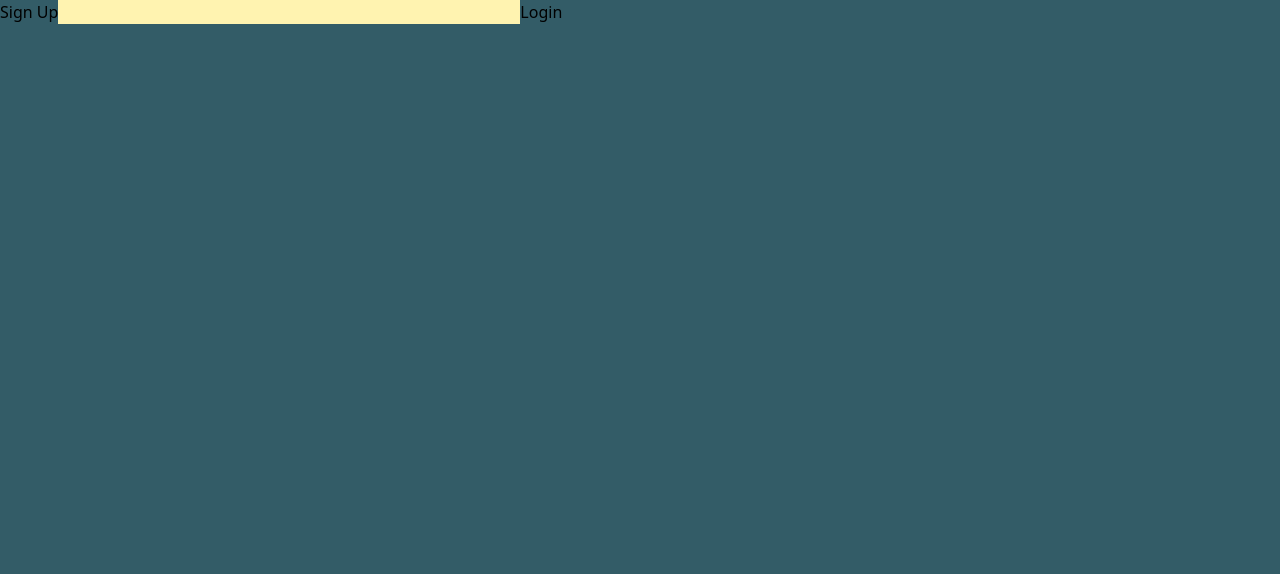
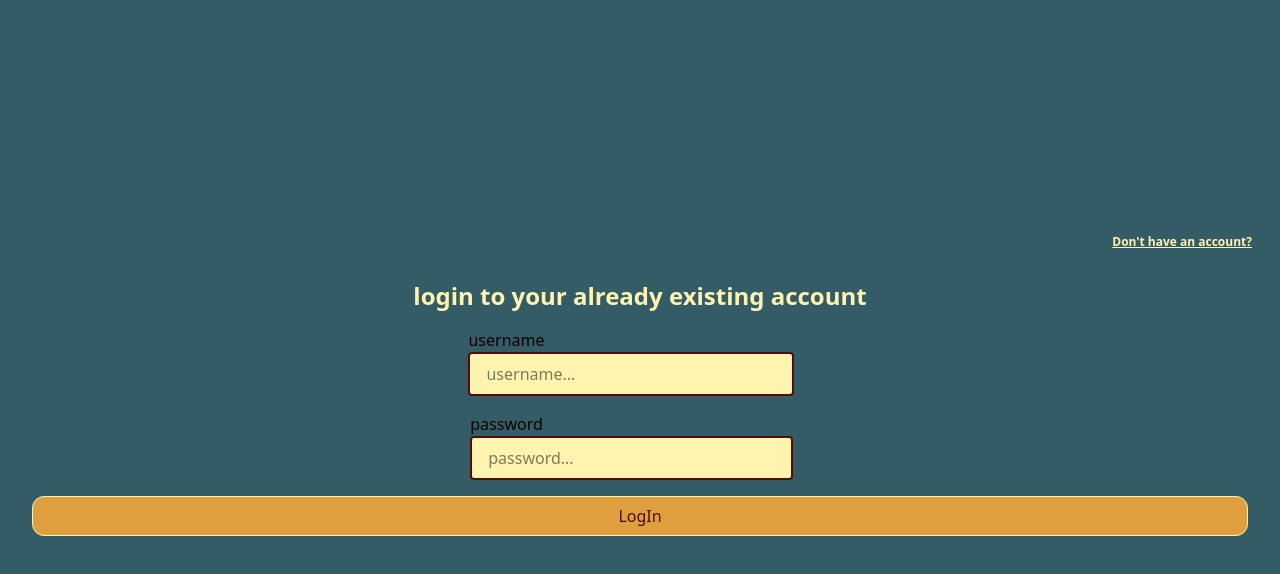
Before and after one commit to amr-amoudi/language-learning-app, a Next.js app: page /login in a window 1280 px wide. Shown: the top 574 px of the page. Built offline with nearby package versions, Linux system fonts and the light colour scheme; no server answers.

Commit message:
changed the style of LogInForm.tsx and refactored it so now it holds signIn page too, changed the login on "/" route controlled the errors when that could happen while the user tries to login

```diff
--- a/src/app/auth/LogIn.ts
+++ b/src/app/auth/LogIn.ts
@@ -13,5 +13,4 @@ export async function LogIn(userId: string){
         maxAge: 60 * 60 * 24 * 30, // one month
         path: "/"
     })
-
 }
--- a/src/app/lib/db.ts
+++ b/src/app/lib/db.ts
@@ -11,8 +11,11 @@ export async function getUsersByNameAndPassword(username: string, password: stri
     SELECT * FROM users
     where ${username} = username;
   `;
-    console.log(user, "fawwhguiweahhuigrhgrhuigri")
-  return await bcrypt.compare(password,user[0].password) ? user : [];
+  try {
+      return await bcrypt.compare(password,user[0].password) ? user : [];
+  }catch (_) {
+        return [];
+  }
 }
 
 export async function createNewUser(username: string, password: string): Promise<User[]> {
--- a/src/app/lib/form_actions.ts
+++ b/src/app/lib/form_actions.ts
@@ -204,7 +204,12 @@ export async function LoginAction(prevState: unknown, formData: FormData): Promi
 
     try {
         const userId = await getUsersByNameAndPassword(validatedFields.data?.username, validatedFields.data?.password);
-        console.log(userId)
+        if(userId.length === 0){
+            return {
+                errors: ["Invalid username or password"],
+                succeeded: false,
+            }
+        }
         await LogIn(userId[0].id)
     }catch (e) {
         console.log(e)
@@ -215,7 +220,6 @@ export async function LoginAction(prevState: unknown, formData: FormData): Promi
 
 
 export default async function SignUpAction(prevState: unknown, formData: FormData): Promise<ActionResult>{
-    console.log("i ran" )
     const validatedFields = creditialsSchema.safeParse({
         username: formData.get('username'),
         password: formData.get('password')
@@ -232,7 +236,16 @@ export default async function SignUpAction(prevState: unknown, formData: FormDat
         const user = await createNewUser(validatedFields.data.username, validatedFields.data.password);
         await LogIn(user[0].id)
     }catch (e) {
-        console.log(e)
+        if (e instanceof Error) {
+            console.log(e.message.includes("duplicate"));
+            return {
+                errors: e.message.includes("duplicate") ? ["Username already exists"] : [e.message],
+                succeeded: false,
+            }
+        } else {
+            console.log("Unknown error", e);
+            throw new Error("Something went wrong");
+        }
     }
 
     redirect("/words")
--- a/src/app/login/LogInForm.tsx
+++ b/src/app/login/LogInForm.tsx
@@ -1,26 +1,41 @@
 'use client'
 
-import {LoginAction} from "@/app/lib/form_actions";
-import {useActionState, useContext} from "react";
-import {FormSwitcherContext} from "@/app/components/FormSwitcher";
+import SignUpAction, {LoginAction} from "@/app/lib/form_actions";
+import {useActionState,  useEffect, useState} from "react";
 import {ActionResult} from "@/app/lib/types";
-
+import Inputs from "@/app/login/components/Inputs";
+import useDisplayError from "@/app/hooks/useDisplayError";
 
 export default function LogInForm(){
-    const { nextForm } = useContext(FormSwitcherContext)
+    const [isLogin, setIsLogin] = useState<boolean>(true);
     const initialState: ActionResult = {
         succeeded: false,
         errors: [],
         successValue: undefined,
     }
-    const [_, action] = useActionState(LoginAction, initialState)
+
+    const [errorElement, setErrorMessage] = useDisplayError([""], 3000)
+    const [data, action] = useActionState(isLogin ? LoginAction : SignUpAction, initialState)
+
+    useEffect(() => {
+        if (!data.succeeded && data.errors && data.errors[0]) {
+            setErrorMessage(data.errors)
+        }
+    }, [data])
+
+    function changeForm() {
+        setIsLogin(!isLogin)
+    }
 
     return (
-        <form action={action}>
-            <button onClick={nextForm} type={"button"}>Sign Up</button>
-            <input type={"text"} name={"username"} className={"bg-app_yellow"}/>
-            <input type="text" name={"password"} className={"bg-app_yellow"}/>
-            <button type="submit">Login</button>
+        <form action={action} className={"w-screen h-screen flex flex-col justify-center items-center gap-4"}>
+            { ...errorElement }
+            <div className={"relative w-full"}>
+                <button className={"absolute right-2 -top-10 px-5 py-2.5 text-xs text-app_yellow font-bold underline"} onClick={changeForm} type={"button"}>{ isLogin ? "Don't have an account?" : "Already have an account?" }</button>
+            </div>
+            <h1 className={"text-app_yellow text-2xl text-center font-bold"}>{ isLogin ? "login to your already existing account" : "create a new account" }</h1>
+            <Inputs></Inputs>
+            <button className={"bg-app_orange text-app_red-dark border-app_yellow border rounded-xl w-[95%] h-10"} type="submit">{ !isLogin ? "Sign Up" : "LogIn" }</button>
         </form>
     )
 }
--- /dev/null
+++ b/src/app/login/components/Inputs.tsx
@@ -0,0 +1,17 @@
+import {inputClasses} from "@/app/lib/reuse-classes";
+
+
+export default function Inputs(){
+   return (
+       <>
+           <div>
+               <label htmlFor={"username self-start text-app_orange"}>username</label>
+               <input type={"text"} id={"username"} name={"username"} className={"bg-app_yellow " + inputClasses} placeholder={"username..."}/>
+           </div>
+           <div>
+               <label htmlFor={"password self-start"}>password</label>
+               <input type={"password"} id={"password"} name={"password"} className={"bg-app_yellow " + inputClasses} placeholder={"password..."}/>
+           </div>
+       </>
+   )
+}
--- a/src/app/page.tsx
+++ b/src/app/page.tsx
@@ -15,7 +15,7 @@ export default async function mainPage() {
                 decks
                 &&
                 <>
-                    <div className="col-span-1">
+                    <div className="col-span-1 flex justify-start items-start">
                         <Link
                             className="font-medium bg-app_orange text-app_red-dark px-2 py-2 border-2 rounded-lg hover:bg-app_red-light border-app_yellow hover:text-app_yellow"
                             href={'/words/' + (decks[0]?.id || "")}>
@@ -23,7 +23,7 @@ export default async function mainPage() {
                         </Link>
                     </div>
                     <div className="col-end-4 col-start-3 flex justify-end items-start">
-                        <button className={"cursor-pointer text-xl font-medium bg-app_orange text-app_red-dark px-5 py-3 border-2 rounded-lg hover:bg-app_red-light border-app_yellow hover:text-app_yellow"} type={"submit"} onClick={logOut}>LogOut</button>
+                        <button className={"font-medium bg-app_orange text-app_red-dark px-2 py-2 border-2 rounded-lg hover:bg-app_red-light border-app_yellow hover:text-app_yellow cursor-pointer"} type={"submit"} onClick={logOut}>LogOut</button>
                         {/* burger button */}
                         {/*<button className="flex flex-col gap-1 cursor-pointer">*/}
                         {/*    <div className="w-7 h-1.5 bg-amber-500"></div>*/}
@@ -42,12 +42,14 @@ export default async function mainPage() {
             {
 
                 !decks &&
-                <div className="col-span-3 flex justify-center items-center">
-                    <Link
-                        className="font-medium bg-app_orange text-app_red-dark px-2 py-2 border-2 rounded-lg hover:bg-app_red-light border-app_yellow hover:text-app_yellow"
+                <div className="col-span-3 flex-col flex justify-center items-center">
+                    <h1 className={'mb-5 font-bold text-2xl'}>Welcome</h1>
+                    <p>Please Login to continue <Link
+                        className={"underline font-bold mt-2 text-app_orange"}
                         href={'/login'}>
-                        Login to continue
-                    </Link>
+                        Here
+                    </Link></p>
+
                 </div>
             }
         </div>
--- /dev/null
+++ b/src/app/start/page.tsx
@@ -0,0 +1,15 @@
+import Link from "next/link";
+import {buttonClasses} from "@/app/lib/reuse-classes";
+
+export default function StartRedirect(){
+    // this page is to redirect the user to /words cus its unlikely they got here intentionally
+
+    return (
+        <div className={"w-screen h-screen flex justify-center items-center flex-col"}>
+            <div className={'w-[95%]'}>
+                <h1 className={"text-app_yellow text-center mb-5 font-bold text-2xl"}>Looks like you dont have any decks available</h1>
+                <Link href={"/words"} className={"m-auto text-center w-full" + buttonClasses}>You can create some here</Link>
+            </div>
+        </div>
+    )
+}
--- a/src/app/words/layout.tsx
+++ b/src/app/words/layout.tsx
@@ -12,7 +12,6 @@ export default async function Layout({children}: {children: React.ReactNode}) {
 
     return (
     <>
-        <h1>{JSON.stringify(payload)}</h1>
         <Link className="absolute top-3.5 left-2 text-app_yellow font-bold text-direct underline outline-none" href={'/'}>Go Back</Link>
         <DecksContent decks={decks}>
             { children }
```
Also changed, not shown: src/app/words/page.tsx (indentation only).
